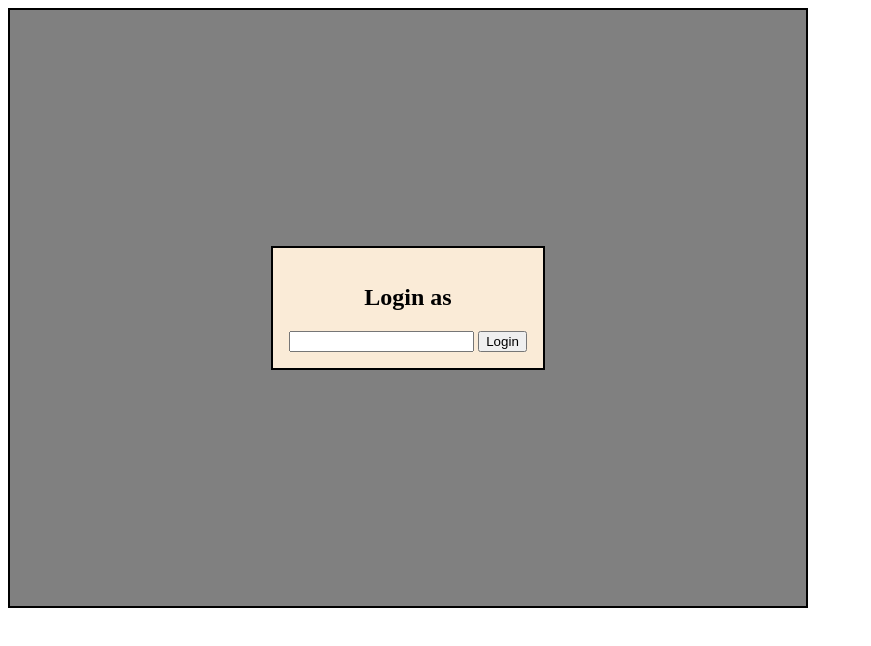
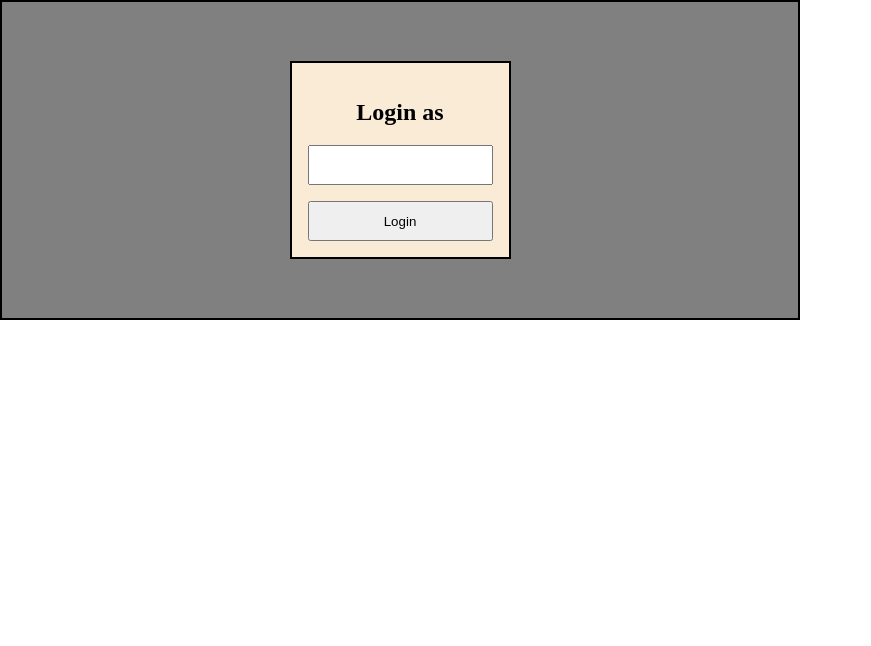
Before and after one commit to Kiryusha/Popipo, a website: page index.html in a window 1280 px wide. Shown: the whole page, without its empty margins (0-871 px from the left). Drawn offline with Linux system fonts and the light colour scheme.

Commit message:
Update styles

```diff
--- a/index.html
+++ b/index.html
@@ -9,10 +9,17 @@
         box-sizing: border-box;
       }
 
+      html, body {
+        margin: 0;
+        padding: 0;
+      }
+
       .wrapper {
         position: relative;
-        width: 800px;
-        height: 600px;
+        min-width: 320px;
+        min-height: 320px;
+        max-width: 800px;
+        max-height: 600px;
         display: flex;
         align-items: center;
         justify-content: center;
@@ -27,6 +34,20 @@
         background-color: antiquewhite;
         border: 2px solid black;
         max-width: 800px;
+      }
+
+      .row + .row {
+        margin-top: 16px;
+      }
+
+      .input {
+        width: 100%;
+        height: 40px;
+      }
+
+      .button {
+        width: 100%;
+        height: 40px;
       }
 
       #owner-player {
@@ -48,9 +69,13 @@
     <div id="login-page">
       <div class="wrapper">
         <div class="controls">
-          <h2>Login as</h2>
-          <input type="text" id="username" />
-          <button id="login">Login</button>
+          <div class="row">
+            <h2>Login as</h2>
+            <input type="text" id="username" class="input" />
+          </div>
+          <div class="row">
+            <button id="login" class="button">Login</button>
+          </div>
         </div>
       </div>
     </div>
@@ -60,9 +85,15 @@
         <video id="guest-player" autoplay></video>
       </div>
       <div class="controls">
-        <input type="text" id="guest" />
-        <button id="call">Call</button>
-        <button id="hang-up">Hang Up</button>
+        <div class="row">
+          <input type="text" id="guest" class="input" />
+        </div>
+        <div class="row">
+          <button id="call" class="button">Call</button>
+        </div>
+        <div class="row">
+          <button id="hang-up" class="button">Hang Up</button>
+        </div>
       </div>
     </div>
   </body>
```
